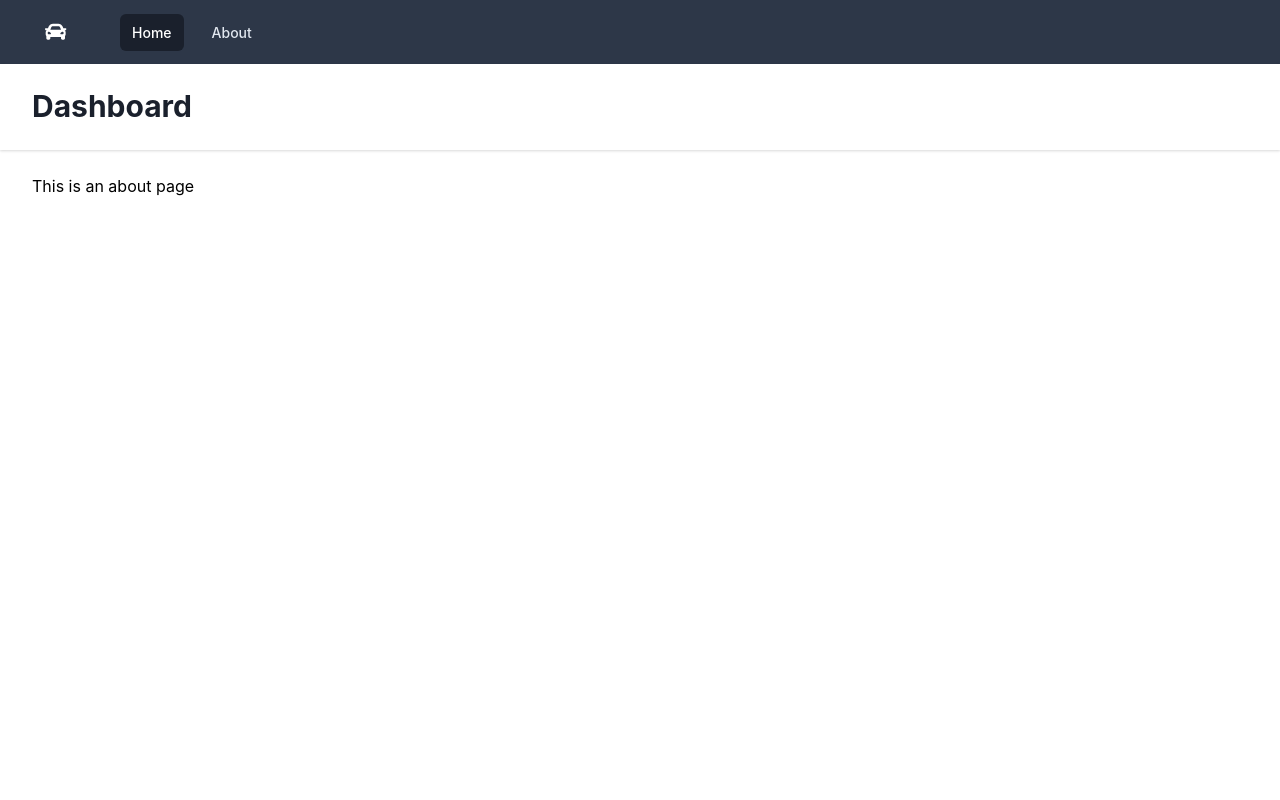
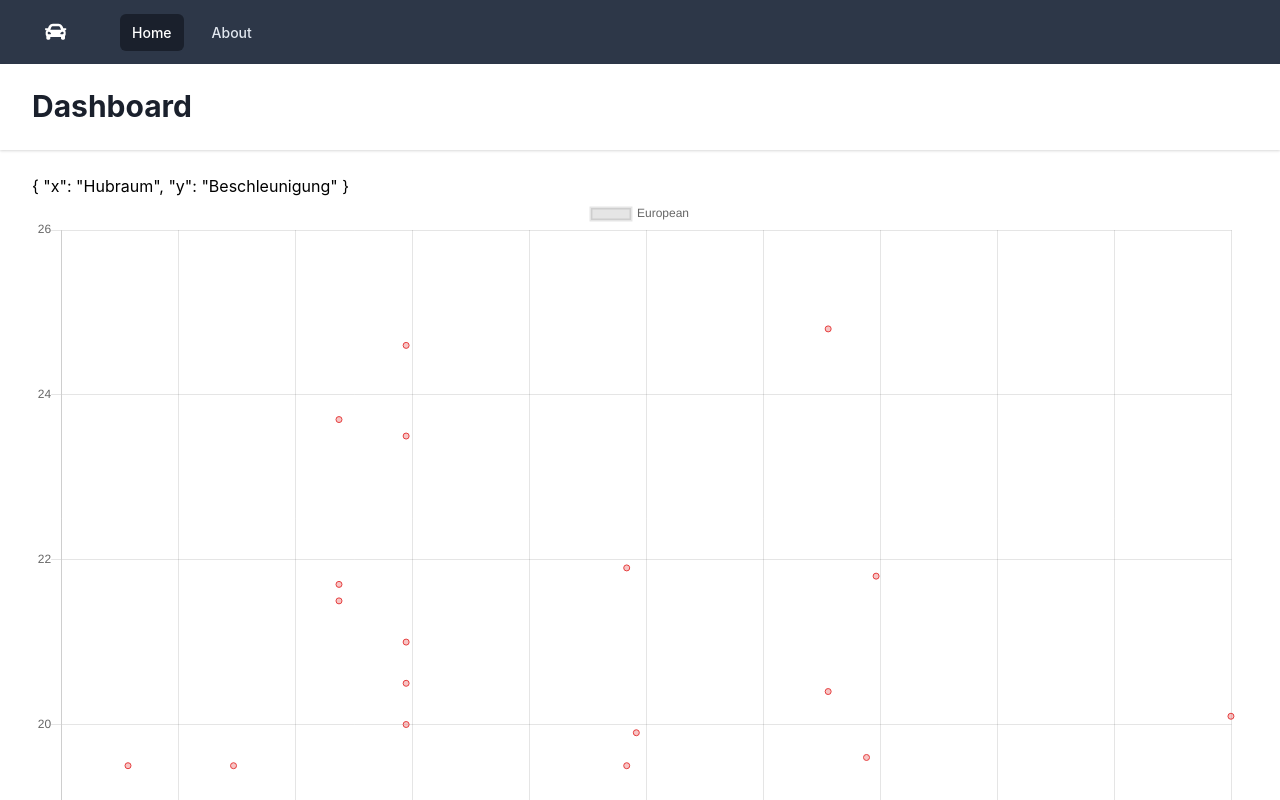
Before and after one commit to fudra/Visualization, a Vue app in the folder vc03/: page /about in a window 1280 px wide. Shown: the top 800 px of the page. Built offline with nearby package versions, Linux system fonts and the light colour scheme; a web font is replaced by a local one; what @tailwindcss/ui would draw is missing.

Commit message:
VC3 add chartjs and scatter basic chart visualization

```diff
--- a/vc03/package.json
+++ b/vc03/package.json
@@ -13,9 +13,11 @@
     "@fortawesome/free-solid-svg-icons": "^5.13.0",
     "@fortawesome/vue-fontawesome": "^0.1.9",
     "axios": "^0.19.2",
+    "chart.js": "^2.9.3",
     "core-js": "^3.6.5",
     "tailwindcss": "^1.4.6",
     "vue": "^2.6.11",
+    "vue-chartjs": "^3.5.0",
     "vue-router": "^3.2.0",
     "vuex": "^3.4.0"
   },
--- a/vc03/src/App.vue
+++ b/vc03/src/App.vue
@@ -3,23 +3,23 @@
     <div id="nav">
       <div>
         <nav class="bg-gray-800">
-          <div class="max-w-7xl mx-auto px-4 sm:px-6 lg:px-8">
+          <div class="px-4 mx-auto max-w-7xl sm:px-6 lg:px-8">
             <div class="flex items-center justify-between h-16">
               <div class="flex items-center">
                 <div class="flex-shrink-0">
-                  <div class="w-12 h-12 text-white flex justify-center items-center">
+                  <div class="flex items-center justify-center w-12 h-12 text-white">
                     <font-awesome-icon icon="car" size="lg" />
                   </div>
                 </div>
                 <div class="hidden md:block">
-                  <div class="ml-10 flex items-baseline">
+                  <div class="flex items-baseline ml-10">
                     <router-link
                       to="/"
-                      class="px-3 py-2 rounded-md text-sm font-medium text-white bg-gray-900 focus:outline-none focus:text-white focus:bg-gray-700"
+                      class="px-3 py-2 text-sm font-medium text-white bg-gray-900 rounded-md focus:outline-none focus:text-white focus:bg-gray-700"
                     >Home</router-link>
                     <router-link
                       to="/about"
-                      class="ml-4 px-3 py-2 rounded-md text-sm font-medium text-gray-300 hover:text-white hover:bg-gray-700 focus:outline-none focus:text-white focus:bg-gray-700"
+                      class="px-3 py-2 ml-4 text-sm font-medium text-gray-300 rounded-md hover:text-white hover:bg-gray-700 focus:outline-none focus:text-white focus:bg-gray-700"
                     >About</router-link>
                   </div>
                 </div>
@@ -29,12 +29,12 @@
         </nav>
 
         <header class="bg-white shadow">
-          <div class="max-w-7xl mx-auto py-6 px-4 sm:px-6 lg:px-8">
+          <div class="px-4 py-6 mx-auto max-w-7xl sm:px-6 lg:px-8">
             <h1 class="text-3xl font-bold leading-tight text-gray-900">Dashboard</h1>
           </div>
         </header>
         <main>
-          <div class="max-w-7xl mx-auto py-6 sm:px-6 lg:px-8">
+          <div class="py-6 mx-auto max-w-7xl sm:px-6 lg:px-8">
             <!-- Replace with your content -->
             <router-view />
             <!-- /End replace -->
@@ -44,3 +44,19 @@
     </div>
   </div>
 </template>
+
+<script>
+import { mapActions } from "vuex";
+
+export default {
+  name: "App",
+  methods: {
+    ...mapActions({
+      fetchCars: "cars/fetch"
+    })
+  },
+  mounted() {
+    this.fetchCars();
+  }
+};
+</script>
--- /dev/null
+++ b/vc03/src/components/VCChart.vue
@@ -0,0 +1,56 @@
+<template>
+  <div>
+    {{axis}}
+
+    <scatter-chart :chart-data="chartData"></scatter-chart>
+  </div>
+</template>
+
+<script>
+import ScatterChart from "@/components/chars/ScatterChart";
+import { mapGetters } from "vuex";
+
+export default {
+  name: "VCChart",
+  components: {
+    ScatterChart
+  },
+  data() {
+    return {
+      axis: {
+        x: "Hubraum",
+        y: "Beschleunigung"
+      },
+    };
+  },
+  computed: {
+    ...mapGetters({
+      cars: "cars/cars",
+      heading: "cars/heading"
+    }),
+    chartData() {
+      return  {
+        datasets: [
+          {
+            label: "European",
+            pointBackgroundColor: "rgba(	229, 62, 62, 0.3)",
+            pointBorderColor: "#E53E3E",
+            data: this.trasformData(),
+          }
+        ]
+      }
+    },
+  },
+  methods: {
+    trasformData() {
+      let a = this.filerBy(this.cars, "Herkunft", "European");
+
+      return a.map(item => ({ x: item[this.axis.x], y: item[this.axis.y], data: item }));
+    },
+
+    filerBy(data, attribute, value) {
+      return data.filter(item => item[attribute] === value);
+    }
+  }
+};
+</script>
--- a/vc03/src/components/VCTable.vue
+++ b/vc03/src/components/VCTable.vue
@@ -1,8 +1,8 @@
 <template>
   <div class="flex flex-col">
-    <div class="-my-2 py-2 overflow-x-auto sm:-mx-6 sm:px-6 lg:-mx-8 lg:px-8">
+    <div class="py-2 -my-2 overflow-x-auto sm:-mx-6 sm:px-6 lg:-mx-8 lg:px-8">
       <div
-        class="align-middle inline-block min-w-full shadow overflow-hidden sm:rounded-lg border-b border-gray-200"
+        class="inline-block min-w-full overflow-hidden align-middle border-b border-gray-200 shadow sm:rounded-lg"
       >
         <table class="min-w-full">
           <thead>
@@ -10,9 +10,8 @@
               <th
                 v-for="(item, idx) in headings"
                 :key="idx"
-                class="px-6 py-3 border-b border-gray-200 bg-gray-50 text-left text-xs leading-4 font-medium text-gray-500 uppercase tracking-wider"
-              >
-              {{item}}</th>
+                class="px-6 py-3 text-xs font-medium leading-4 tracking-wider text-left text-gray-500 uppercase border-b border-gray-200 bg-gray-50"
+              >{{item}}</th>
             </tr>
           </thead>
           <tbody class="bg-white">
@@ -20,7 +19,7 @@
               <td
                 v-for="(header, idx) in headings"
                 :key="idx"
-                class="px-6 py-4 whitespace-no-wrap border-b border-gray-200 text-sm leading-5 text-gray-900"
+                class="px-6 py-4 text-sm leading-5 text-gray-900 whitespace-no-wrap border-b border-gray-200"
               >{{ item[header] }}</td>
             </tr>
           </tbody>
--- /dev/null
+++ b/vc03/src/components/chars/ScatterChart.js
@@ -0,0 +1,13 @@
+import { Scatter, mixins } from 'vue-chartjs'
+const { reactiveProp } = mixins
+
+export default {
+  extends: Scatter,
+  mixins: [reactiveProp],
+  props: ['options'],
+  mounted () {
+    // this.chartData is created in the mixin.
+    // If you want to pass options please create a local options object
+    this.renderChart(this.chartData, this.options)
+  }
+}
--- a/vc03/src/views/About.vue
+++ b/vc03/src/views/About.vue
@@ -1,5 +1,17 @@
 <template>
   <div class="about">
-    <h1>This is an about page</h1>
+   <VCChart />
   </div>
 </template>
+
+<script>
+import VCChart from "@/components/VCChart"
+
+export default {
+  name: "About",
+  components: {
+    VCChart
+  }
+
+}
+</script>
--- a/vc03/src/views/Home.vue
+++ b/vc03/src/views/Home.vue
@@ -5,7 +5,7 @@
 </template>
 
 <script>
-import { mapActions, mapGetters } from "vuex";
+import { mapGetters } from "vuex";
 import VCTable from "@/components/VCTable";
 
 export default {
@@ -13,19 +13,13 @@ export default {
   components: {
     VCTable
   },
-  methods: {
-    ...mapActions({
-      fetchCars: "cars/fetch"
-    })
-  },
+
   computed: {
     ...mapGetters({
       cars: "cars/cars",
       heading: "cars/heading"
     })
   },
-  mounted() {
-    this.fetchCars();
-  }
+
 };
 </script>
```
Also changed, not shown: 1 other file (tests, documents, lock files or other folders).
